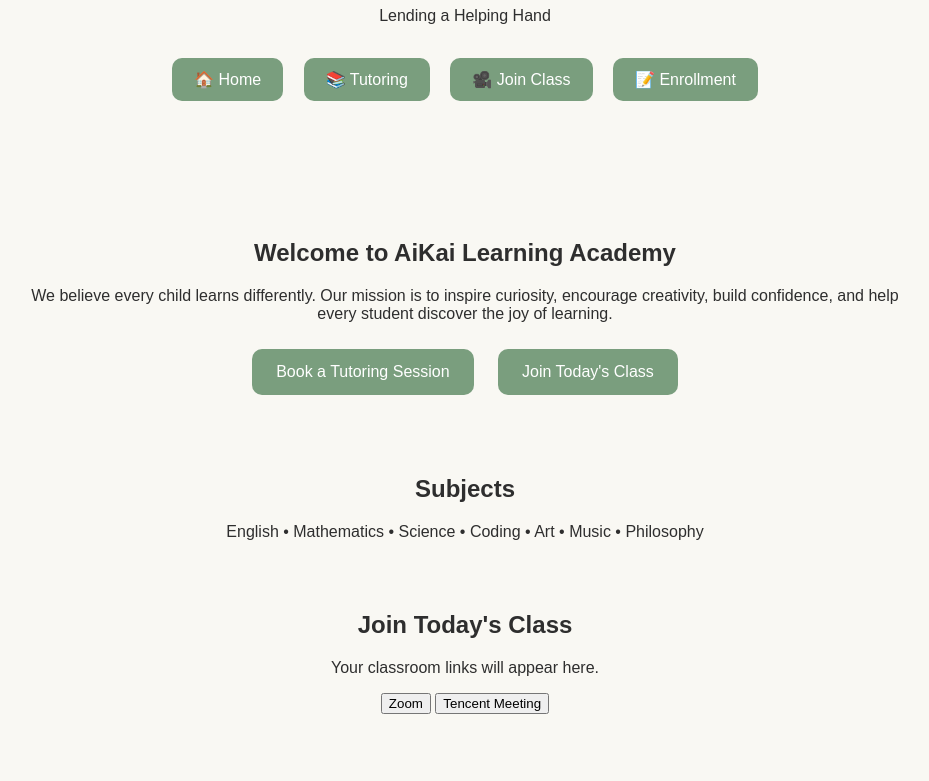
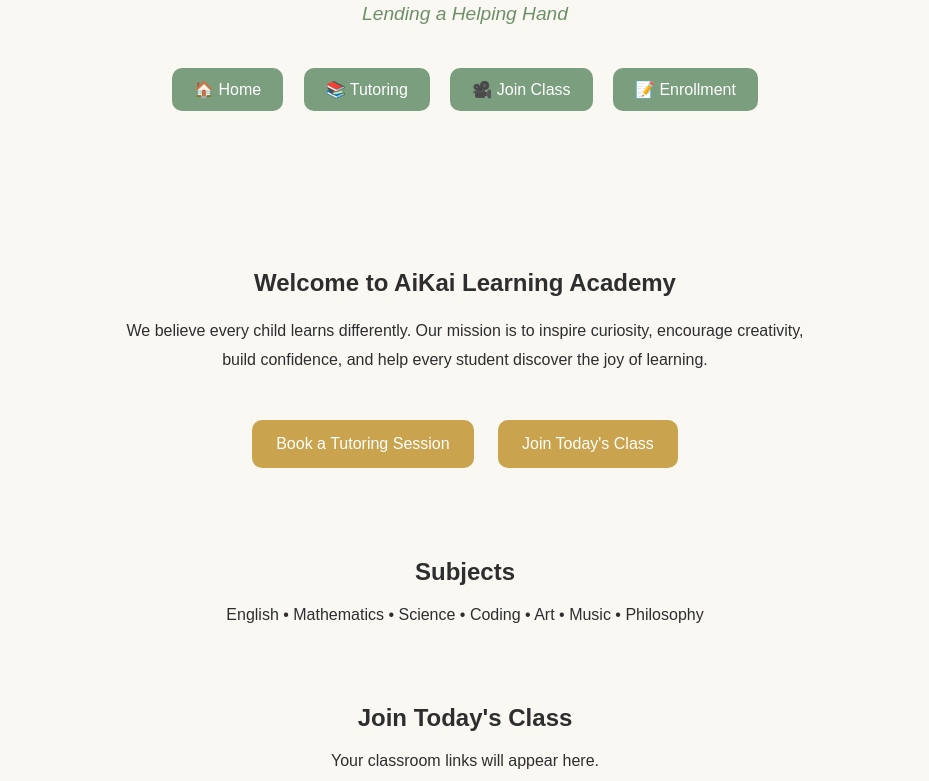
Before and after one commit to HaiKouAiKai/aikai-learning-academy, a plain HTML site: page index.html in a window 1280 px wide. Shown: the part 272-1053 px from the top of the page, without its empty margins (175-1104 px from the left). Drawn offline with Linux system fonts and the light colour scheme.

Commit message:
Update style.css

```diff
--- a/style.css
+++ b/style.css
@@ -1,72 +1,171 @@
+/* ==========================
+   AiKai Learning Academy
+   Version 0.6
+========================== */
+
 body{
     margin:0;
-    font-family:Arial,sans-serif;
     background:#F9F8F3;
     color:#2E2E2E;
+    font-family:Arial, Helvetica, sans-serif;
+    text-align:center;
 }
 
 header{
-    text-align:center;
-    padding:40px 20px;
+
+    padding:50px 20px;
+
 }
 
-header img{
+.logo{
+
     width:180px;
     margin-bottom:20px;
+
 }
 
-main{
+h1{
+
+    margin:10px;
+
+}
+
+.tagline{
+
+    color:#6F8F6B;
+    font-style:italic;
+    font-size:1.2rem;
+
+}
+
+nav{
+
+    margin-top:35px;
+
+}
+
+nav a{
+
+    display:inline-block;
+
+    margin:8px;
+
+    padding:12px 22px;
+
+    background:#7A9E7E;
+
+    color:white;
+
+    text-decoration:none;
+
+    border-radius:10px;
+
+    transition:.3s;
+
+}
+
+nav a:hover{
+
+    background:#5D7B60;
+
+}
+
+.content{
+
     max-width:900px;
+
     margin:auto;
-    text-align:center;
+
     padding:20px;
+
 }
 
 section{
-    margin:70px auto;
+
+    margin:80px auto;
+
 }
 
-nav{
-    margin-top:25px;
+.welcome{
+
+    line-height:1.8;
+
+    max-width:700px;
+
+    margin:auto;
+
 }
 
-nav a{
-    display:inline-block;
-    margin:8px;
-    padding:12px 22px;
-    background:#7A9E7E;
-    color:white;
-    text-decoration:none;
-    border-radius:10px;
-    transition:.3s;
-}
+.buttons{
 
-nav a:hover{
-    background:#5E8062;
+    margin-top:35px;
+
 }
 
 .button{
+
     display:inline-block;
+
     margin:10px;
-    padding:14px 24px;
-    background:#7A9E7E;
+
+    padding:15px 24px;
+
+    background:#C9A34E;
+
     color:white;
+
     text-decoration:none;
+
     border-radius:10px;
+
 }
 
-.partner-logo{
+button{
+
+    margin:10px;
+
+    padding:15px 24px;
+
+    background:#7A9E7E;
+
+    color:white;
+
+    border:none;
+
+    border-radius:10px;
+
+    cursor:pointer;
+
+}
+
+button:hover{
+
+    background:#5D7B60;
+
+}
+
+.partner{
+
     width:180px;
-    margin-top:20px;
+
+    margin-top:30px;
+
 }
 
 .qr{
+
     width:220px;
+
     margin-top:20px;
+
 }
 
 footer{
-    text-align:center;
+
+    margin-top:100px;
+
     padding:40px;
-    color:#666;
+
+    background:#EEF3EB;
+
 }
```
